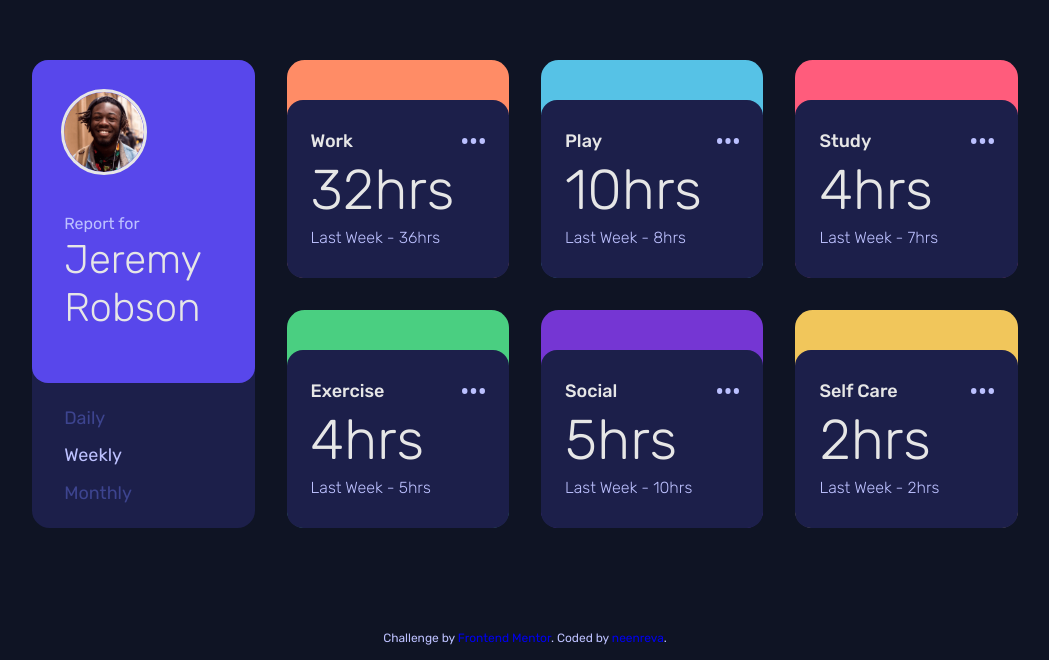
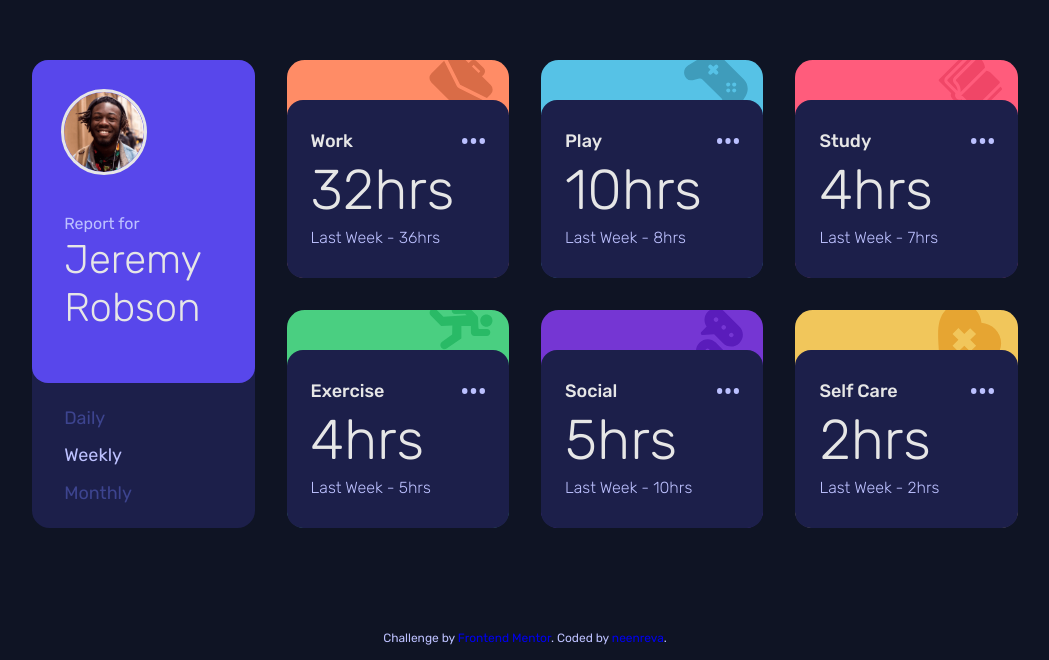
Before and after one commit to neenreva/time-tracking-dashboard-main, a plain HTML site: page index.html in a window 1280 px wide. Shown: the part 140-800 px from the top of the page, without its empty margins (115-1164 px from the left). Drawn offline with Linux system fonts and the light colour scheme.

Commit message:
Link update

```diff
--- a/styles/styles.scss
+++ b/styles/styles.scss
@@ -79,19 +79,19 @@ body {
 }
 .work {
   background-color: $--cl-p-work;
-  background-image: url(images/icon-work.svg);
+  background-image: url(../images/icon-work.svg);
 }
 .play {
   background-color: $--cl-p-play;
-  background-image: url(images/icon-play.svg);
+  background-image: url(../images/icon-play.svg);
 }
 .study {
   background-color: $--cl-p-study;
-  background-image: url(images/icon-study.svg);
+  background-image: url(../images/icon-study.svg);
 }
 .exercise {
   background-color: $--cl-p-exercise;
-  background-image: url(images/icon-exercise.svg);
+  background-image: url(../images/icon-exercise.svg);
   padding-top: 2.5rem;
   background-repeat: no-repeat;
   background-position: 90% -2%;
@@ -100,11 +100,11 @@ body {
 }
 .social {
   background-color: $--cl-p-social;
-  background-image: url(images/icon-social.svg);
+  background-image: url(../images/icon-social.svg);
 }
 .self-care {
   background-color: $--cl-p-selfcare;
-  background-image: url(images/icon-self-care.svg);
+  background-image: url(../images/icon-self-care.svg);
 }
 
 .work,
```
Also changed, not shown: styles/styles.css, 1 other file.
